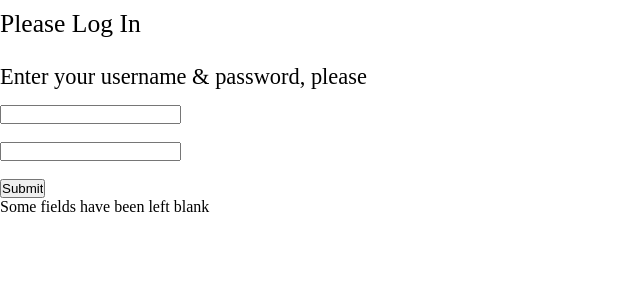
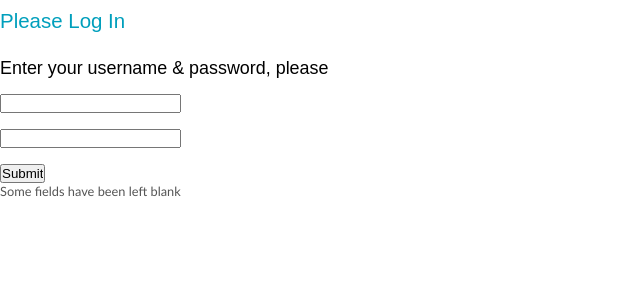
Before and after one commit to GouriYerra/JustGo-Boulder, a PHP site: page /login.php in a window 1280 px wide. Shown: the top 300 px of the page, without its empty margins (0-640 px from the left). Run offline with PHP 8.4, Linux system fonts and the light colour scheme; data that the repository does not hold is empty.

Commit message:
Update style.css

```diff
--- a/CSS/style.css
+++ b/CSS/style.css
@@ -6,9 +6,9 @@ html
   padding: 0;}
 
 body
-{ font: normal  serif;
+{ font: normal .80em 'trebuchet ms', arial, sans-serif;
   background: #FFF;
-  color: black;}
+  color: #555;}
 
 p
 { padding: 0 0 20px 0;
@@ -23,7 +23,7 @@ h1, h2, h3, h4, h5, h6
   padding: 0 0 5px 0;}
 
 h1, h2, h3
-{ font: normal 170% serif;
+{ font: normal 170% 'century gothic', arial;
   margin: 0 0 15px 0;
   padding: 15px 0 5px 0;
   color: #000;}
@@ -31,16 +31,28 @@ h1, h2, h3
 h2
 { font-size: 160%;
   padding: 9px 0 5px 0;
-  color: black;}
+  color: #009FBC;}
 
 h3
 { font-size: 140%;
   padding: 5px 0 0 0;}
 
+h4, h6
+{ color: #009FBC;
+  padding: 0 0 5px 0;
+  font: normal 110% arial;
+  text-transform: uppercase;}
+
+h5, h6
+{ color: #888;
+  font: normal 95% arial;
+  letter-spacing: normal;
+  padding: 0 0 15px 0;}
+
 a, a:hover
 { outline: none;
   text-decoration: underline;
-  color: blue;}
+  color: #AEB002;}
 
 a:hover
 { text-decoration: none;}
@@ -48,9 +60,38 @@ a:hover
 blockquote
 { margin: 20px 0;
   padding: 10px 20px 0 20px;
-  border: 1px solid red;
-  background: green;}
+  border: 1px solid #E5E5DB;
+  background: #FFF;}
 
+ul
+{ margin: 2px 0 22px 17px;}
+
+ul li
+{ list-style-type: circle;
+  margin: 0 0 6px 0;
+  padding: 0 0 4px 5px;
+  line-height: 1.5em;}
+
+ol
+{ margin: 8px 0 22px 20px;}
+
+ol li
+{ margin: 0 0 11px 0;}
+
+.left
+{ float: left;
+  width: auto;
+  margin-right: 10px;}
+
+.right
+{ float: right;
+  width: auto;
+  margin-left: 10px;}
+
+.center
+{ display: block;
+  text-align: center;
+  margin: 20px auto;}
 
 #main, #logo, #menubar, #site_content, #footer
 { margin-left: auto;
@@ -223,3 +264,68 @@ ul#menu li a:hover
   width: 134px;
   padding: 4px;
   font: 100% arial, sans-serif;}
+
+.form_settings
+{ margin: 15px 0 0 0;}
+
+.form_settings p
+{ padding: 0 0 4px 0;}
+
+.form_settings span
+{ float: left;
+  width: 200px;
+  text-align: left;}
+
+.form_settings input, .form_settings textarea
+{ padding: 5px;
+  width: 299px;
+  font: 100% arial;
+  border: 1px solid #E5E5DB;
+  background: #FFF;
+  color: #47433F;}
+
+.form_settings .submit
+{ font: 100% arial;
+  border: 0;
+  width: 99px;
+  margin: 0 0 0 212px;
+  height: 33px;
+  padding: 2px 0 3px 0;
+  cursor: pointer;
+  background: #3B3B3B;
+  color: #FFF;}
+
+.form_settings textarea, .form_settings select
+{ font: 100% arial;
+  width: 299px;}
+
+.form_settings select
+{ width: 310px;}
+
+.form_settings .checkbox
+{ margin: 4px 0;
+  padding: 0;
+  width: 14px;
+  border: 0;
+  background: none;}
+
+.separator
+{ width: 100%;
+  height: 0;
+  border-top: 1px solid #D9D5CF;
+  border-bottom: 1px solid #FFF;
+  margin: 0 0 20px 0;}
+
+table
+{ margin: 10px 0 30px 0;}
+
+table tr th, table tr td
+{ background: #3B3B3B;
+  color: #FFF;
+  padding: 7px 4px;
+  text-align: left;}
+
+table tr td
+{ background: #E5E5DB;
+  color: #47433F;
+  border-top: 1px solid #FFF;}
```
